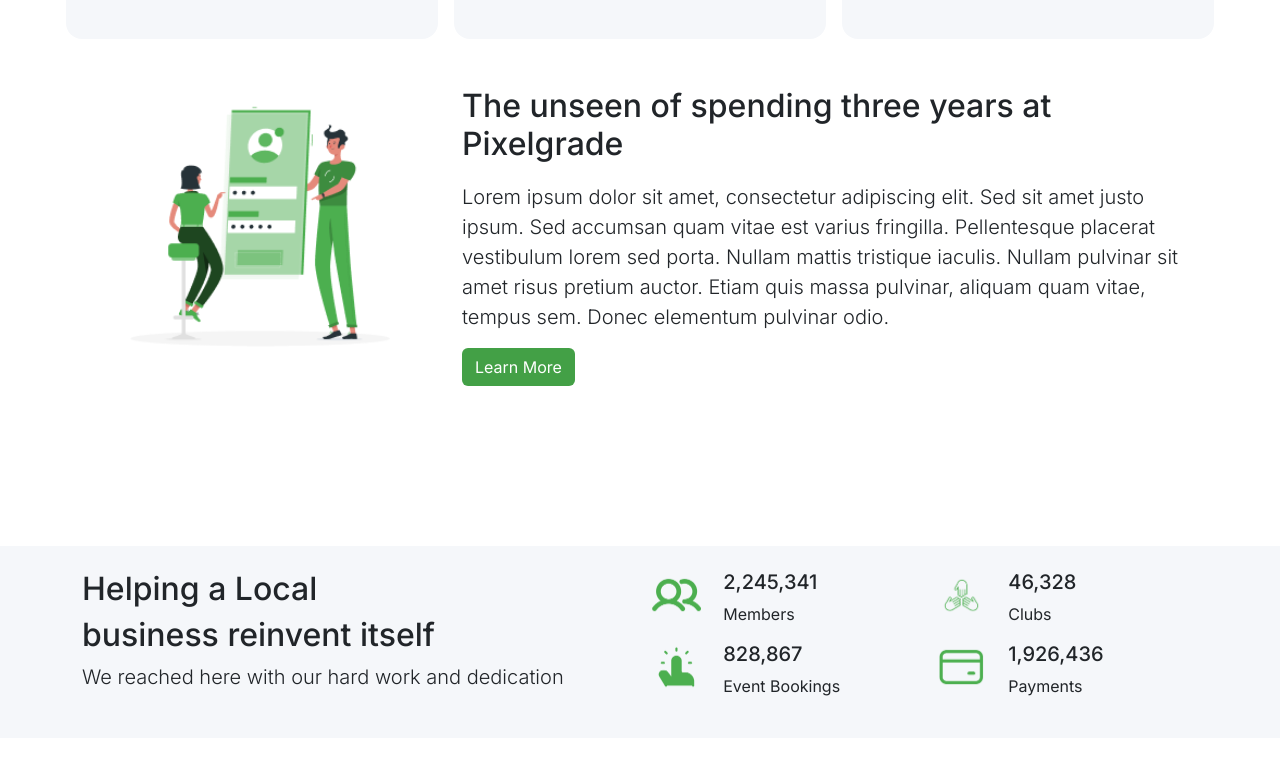
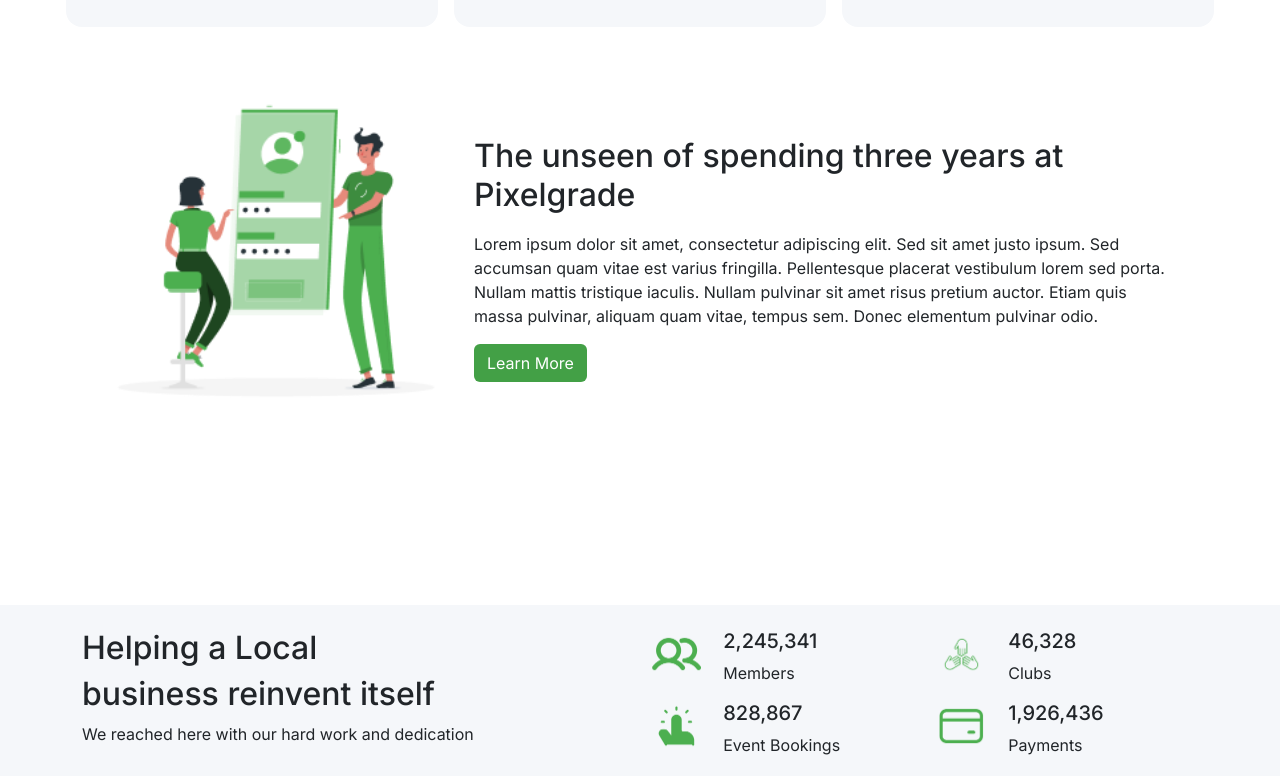
Before and after one commit to rafli-raihan/tugas-bootstrap-lp, a plain HTML site: page index.html in a window 1280 px wide. Shown: the part 1311-2087 px from the top of the page. Drawn offline with nearby package versions, Linux system fonts and the light colour scheme.

Commit message:
removed uneeded paddings and margins

```diff
--- a/index.html
+++ b/index.html
@@ -115,7 +115,7 @@
                                   <h1 class="display-4 fw-medium mb-4">
                                     from 8 years
                                   </h1>
-                                  <p class="lead mb-4">
+                                  <p class="mb-4">
                                     Where to grow your business as a
                                     photographer: site or social media?
                                   </p>
@@ -187,7 +187,7 @@
             <div class="row">
               <div class="col-12 text-center mb-5">
                 <h2 class="fade-in">Our Clients</h2>
-                <p class="lead text-muted fade-in">
+                <p class="text-muted fade-in">
                   We have been working with some Fortune 500+ clients
                 </p>
               </div>
@@ -222,9 +222,7 @@
                 <h2 class="fade-in">
                   Manage your entire community in a single system
                 </h2>
-                <p class="lead text-muted fade-in">
-                  Who is Nextcent suitable for?
-                </p>
+                <p class="text-muted fade-in">Who is Nextcent suitable for?</p>
               </div>
               <div
                 class="d-flex flex-column flex-lg-row justify-content-center gap-3">
@@ -273,37 +271,50 @@
                 </div>
               </div>
             </div>
-            <div class="row mt-5">
-              <div class="col-md-4 d-flex justify-content-center">
-                <img src="assets\img\Frame_35.png" alt="" />
+            <div class="container">
+              <div class="row">
+                <div
+                  class="d-flex flex-column flex-lg-row justify-content-center align-items-center">
+                  <div class="col-md-4">
+                    <div
+                      class="d-flex justify-content-center align-items-center">
+                      <img
+                        src="assets\img\Frame_35.png"
+                        alt=""
+                        class=""
+                        style="height: 400px" />
                     </div>
-              <div class="col-lg-8">
+                  </div>
+                  <div class="col-lg-8 p-3">
                     <h2 class="fade-in">
                       The unseen of spending three years at Pixelgrade
                     </h2>
-                <p class="lead mt-5">
-                  Lorem ipsum dolor sit amet, consectetur adipiscing elit. Sed
-                  sit amet justo ipsum. Sed accumsan quam vitae est varius
-                  fringilla. Pellentesque placerat vestibulum lorem sed porta.
-                  Nullam mattis tristique iaculis. Nullam pulvinar sit amet
-                  risus pretium auctor. Etiam quis massa pulvinar, aliquam quam
-                  vitae, tempus sem. Donec elementum pulvinar odio.
+                    <p class="mt-5">
+                      Lorem ipsum dolor sit amet, consectetur adipiscing elit.
+                      Sed sit amet justo ipsum. Sed accumsan quam vitae est
+                      varius fringilla. Pellentesque placerat vestibulum lorem
+                      sed porta. Nullam mattis tristique iaculis. Nullam
+                      pulvinar sit amet risus pretium auctor. Etiam quis massa
+                      pulvinar, aliquam quam vitae, tempus sem. Donec elementum
+                      pulvinar odio.
                     </p>
                     <a href="" class="btn btn-custom">Learn More</a>
+                  </div>
+                </div>
               </div>
             </div>
           </div>
         </section>
         <section id="community" class="section_padding">
           <div
-            class="container-fluid p-4 mb-5"
+            class="container-fluid p-4 mb-3"
             style="background-color: var(--neutral-silver)">
             <div class="container">
               <div class="row">
                 <div class="col-md-6">
                   <h2>Helping a Local</h2>
                   <h2>business reinvent itself</h2>
-                  <p class="lead">
+                  <p class="">
                     We reached here with our hard work and dedication
                   </p>
                 </div>
@@ -384,7 +395,7 @@
               </div>
             </div>
           </div>
-          <div class="container my-5">
+          <div class="container">
             <div class="row py-5">
               <div
                 class="d-flex flex-column flex-lg-row justify-content-center align-items-center">
@@ -401,7 +412,7 @@
                   <h2 class="fade-in">
                     How to design your site footer like we did
                   </h2>
-                  <p class="lead mt-5">
+                  <p class="mt-5">
                     Donec a eros justo. Fusce egestas tristique ultrices. Nam
                     tempor, augue nec tincidunt molestie, massa nunc varius
                     arcu, at scelerisque elit erat a magna. Donec quis erat at
@@ -435,7 +446,7 @@
                     </div>
                   </div>
                   <div class="col-lg-8 p-3">
-                    <p class="lead">
+                    <p class="">
                       Maecenas dignissim justo eget nulla rutrum molestie.
                       Maecenas lobortis sem dui, vel rutrum risus tincidunt
                       ullamcorper. Proin eu enim metus. Vivamus sed libero
@@ -451,7 +462,7 @@
                       magna.
                     </p>
                     <h4>Tim Smith</h4>
-                    <p class="lead">British Dragon Boat Racing Association</p>
+                    <p class="">British Dragon Boat Racing Association</p>
                     <div class="row">
                       <div class="d-flex flex-column flex-lg-row">
                         <div
@@ -499,7 +510,7 @@
                     Caring is the new marketing
                   </h1>
                   <div class="d-flex justify-content-center">
-                    <p class="lead">
+                    <p class="">
                       The Nextcent blog is the best place to read about the
                       latest membership insights, trends and more. See who's
                       joining the community, read about how our community are
```
Lines whose indentation alone changed are shown as unchanged.
